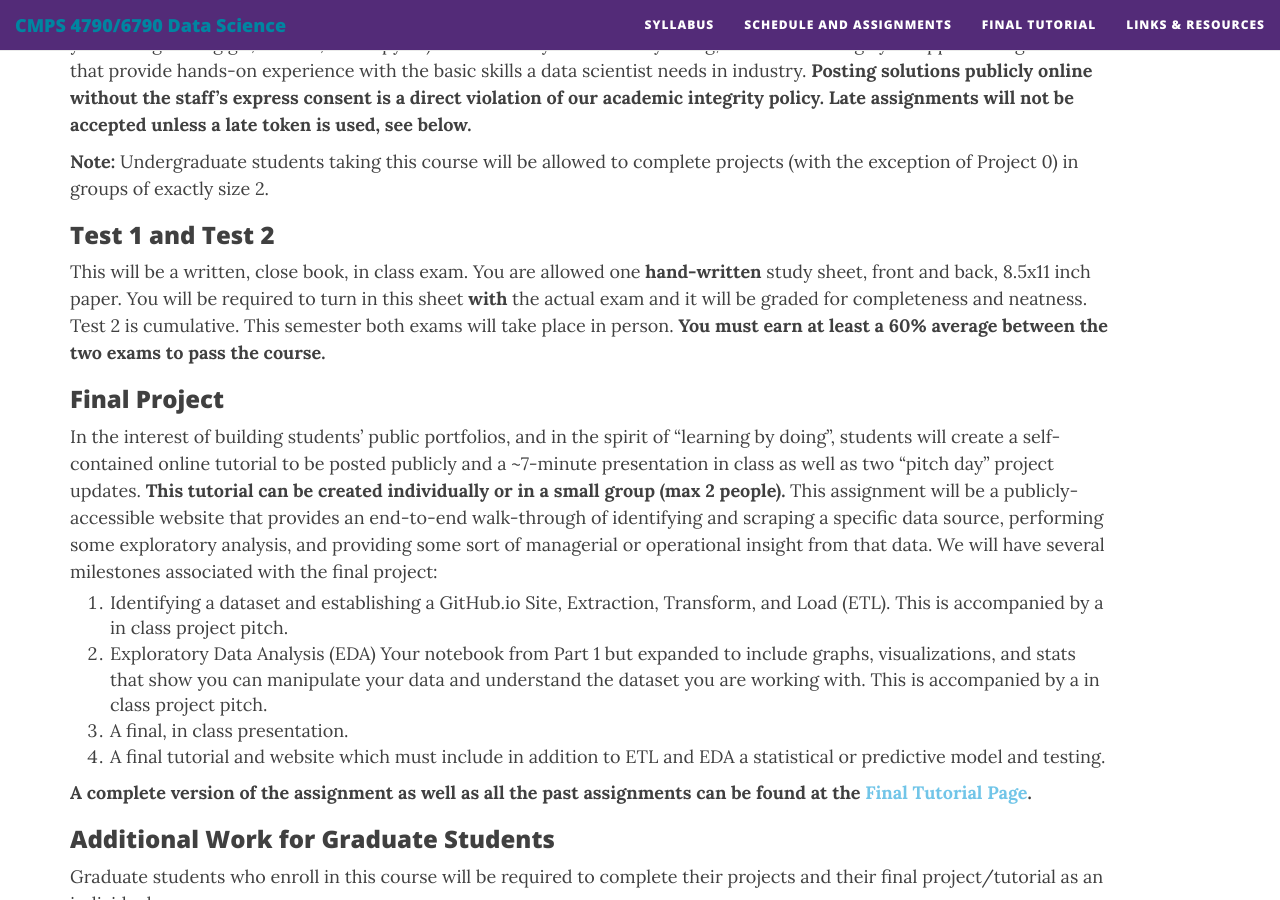
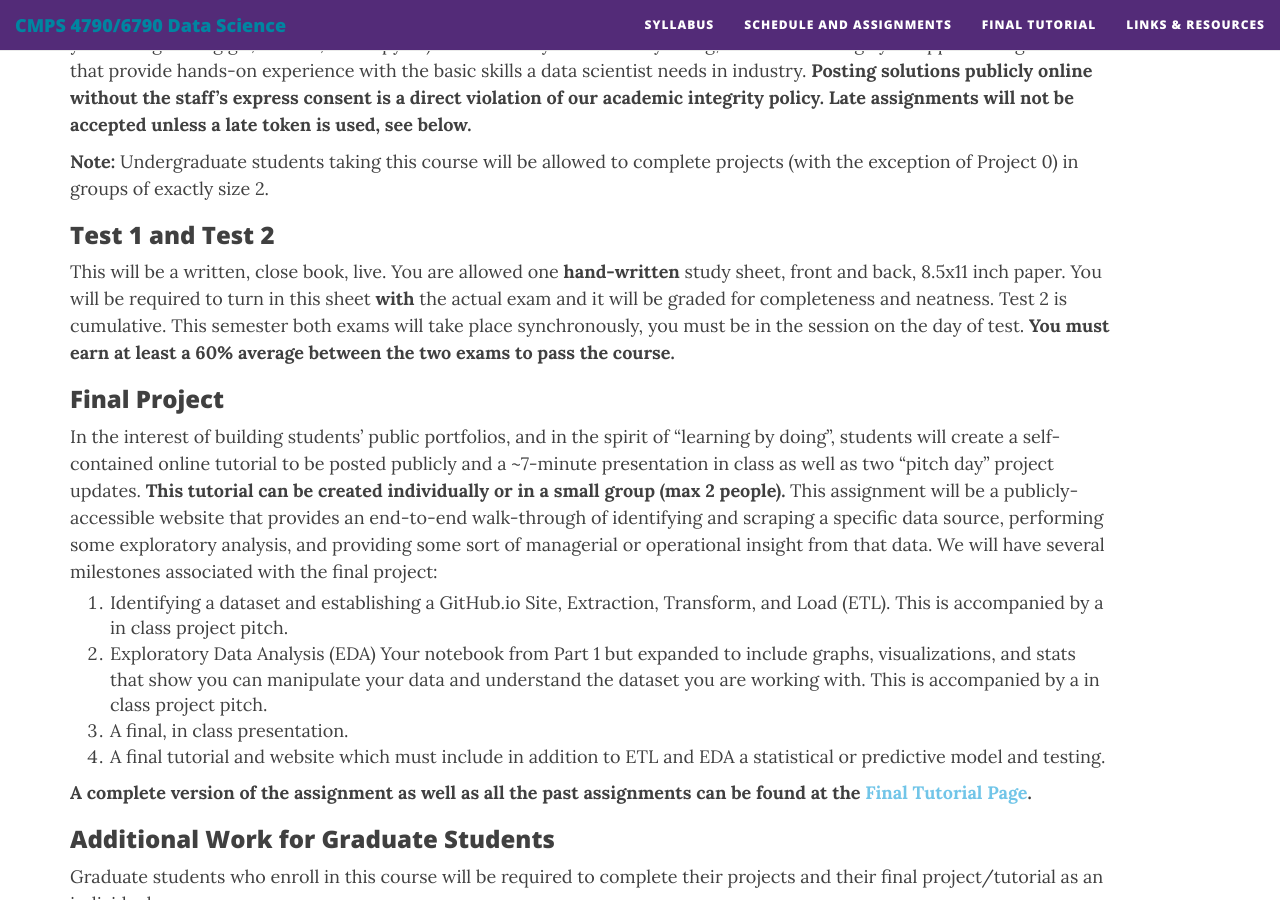
Before and after one commit to nmattei/cmps6790, a Jekyll site: the page built from syllabus.md, in a window 1280 px wide and 900 px high, scrolled down 4945 px. Built offline with Jekyll 4.4.1, drawn with Linux system fonts in a browser that asks for light colours; nearby versions of some CDN libraries.

Commit message:
test updat

```diff
--- a/syllabus.md
+++ b/syllabus.md
@@ -135,7 +135,7 @@ There will be 3 "mini-projects" assigned over the course of the semester (plus o
 **Note:** Undergraduate students taking this course will be allowed to complete projects (with the exception of Project 0) in groups of exactly size 2.
 
 ### Test 1 and Test 2
-This will be a written, close book, in class exam.  You are allowed one **hand-written** study sheet, front and back, 8.5x11 inch paper.  You will be required to turn in this sheet **with** the actual exam and it will be graded for completeness and neatness. Test 2 is cumulative.  This semester both exams will take place in person. **You must earn at least a 60% average between the two exams to pass the course.**
+This will be a written, close book, live.  You are allowed one **hand-written** study sheet, front and back, 8.5x11 inch paper.  You will be required to turn in this sheet **with** the actual exam and it will be graded for completeness and neatness. Test 2 is cumulative.  This semester both exams will take place synchronously, you must be in the session on the day of test. **You must earn at least a 60% average between the two exams to pass the course.**
 
 ### Final Project
 In the interest of building students' public portfolios, and in the spirit of "learning by doing", students will create a self-contained online tutorial to be posted publicly and a ~7-minute presentation in class as well as two "pitch day" project updates. **This tutorial can be created individually or in a small group (max 2 people).** This assignment will be a publicly-accessible website that provides an end-to-end walk-through of identifying and scraping a specific data source, performing some exploratory analysis, and providing some sort of managerial or operational insight from that data.  We will have several milestones associated with the final project:
```
